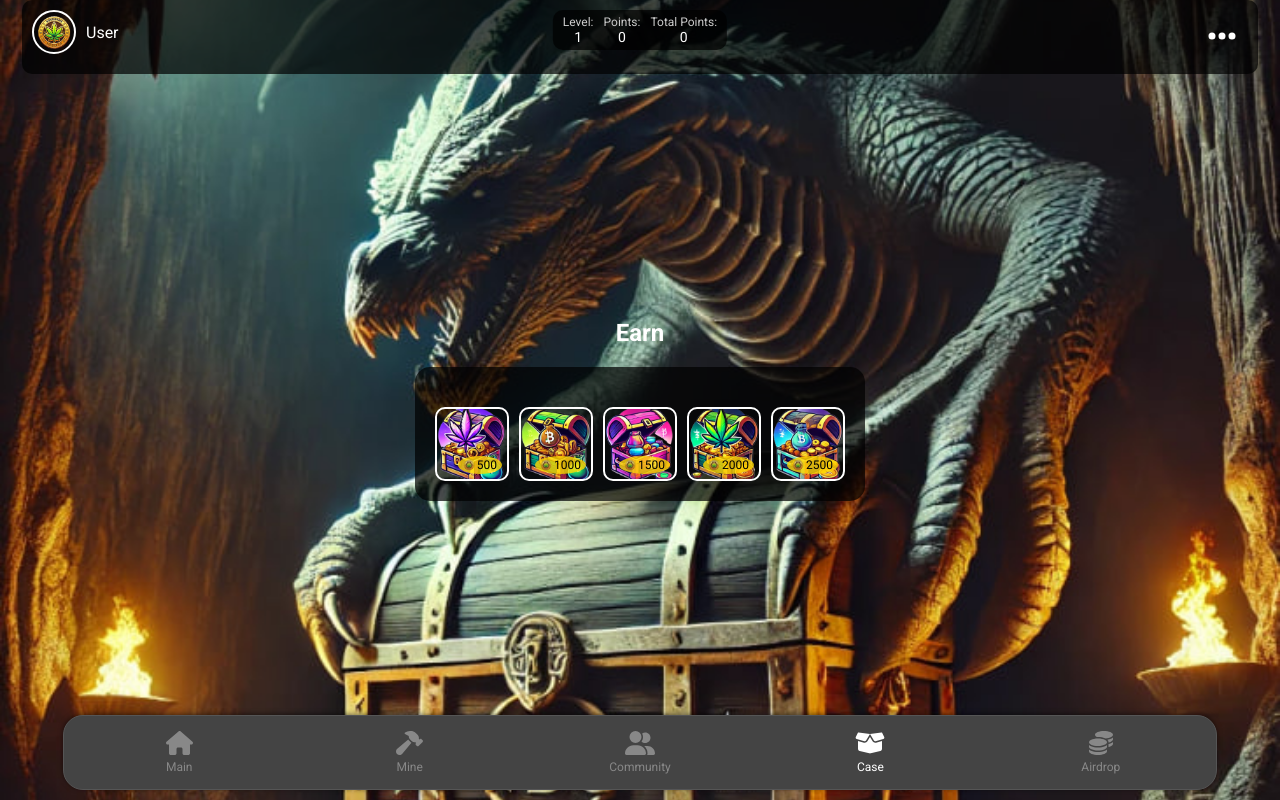
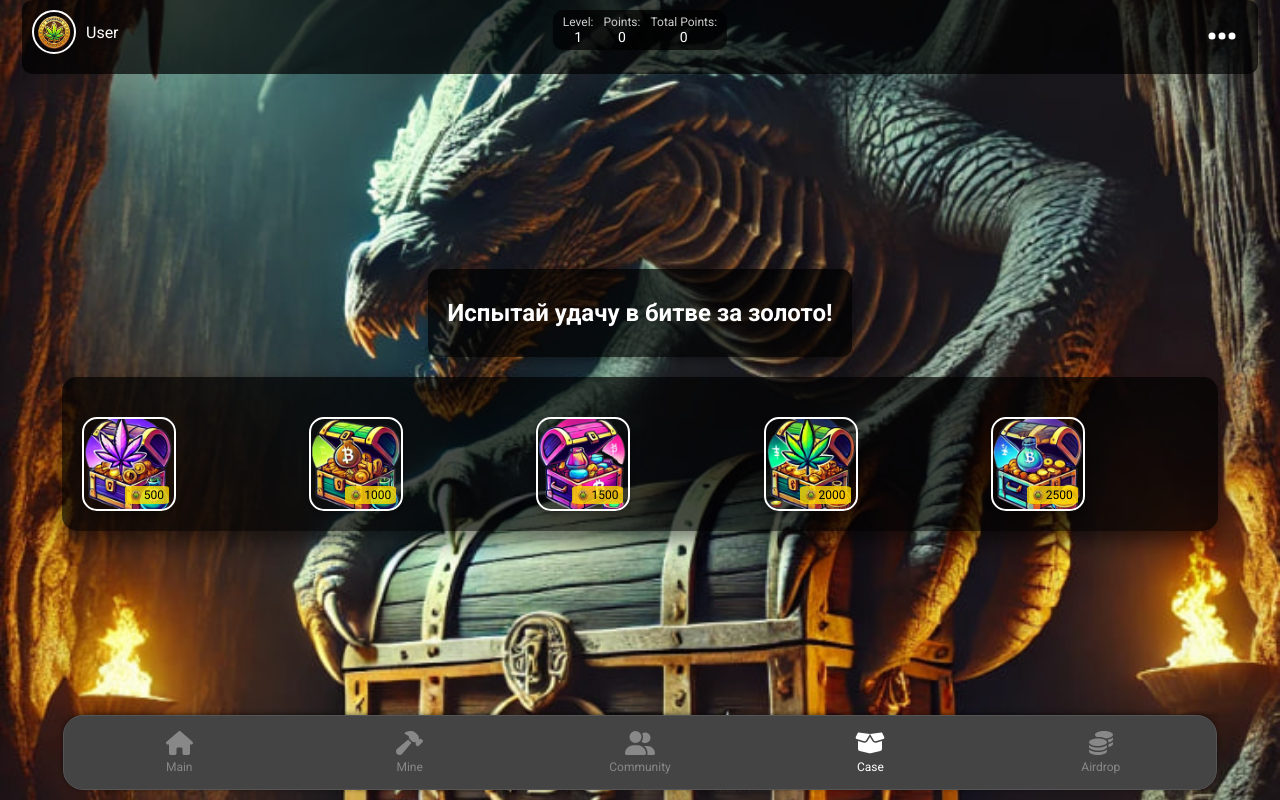
Before and after one commit to eztasterwp/list, a React (Create React App) app: page / in a window 1280 px wide. Both pictures are taken after a click on the element "Case". Built offline with nearby package versions, Linux system fonts and the light colour scheme.

Commit message:
Add files via upload

```diff
--- a/src/App.js
+++ b/src/App.js
@@ -1,4 +1,3 @@
-// App.js
 import React, { useEffect, useState } from 'react';
 import './App.css';
 import { FontAwesomeIcon } from '@fortawesome/react-fontawesome';
@@ -52,7 +51,7 @@ function App() {
     }
 
     const preventSwipe = (e) => {
-      if (e.touches.length >= 1 && (showBossBattle || (activeButton === 'exchange' && !e.target.closest('.buttons-container') && !e.target.closest('.monolog-button')))) {
+      if (e.touches.length >= 1 && (showBossBattle || (activeButton === 'exchange' && !e.target.closest('.buttons-container') && !e.target.closest('.monolog-button') && !e.target.closest('.close-button')))) {
         e.preventDefault();
       }
     };
--- a/src/Earn.css
+++ b/src/Earn.css
@@ -8,39 +8,51 @@
   width: 100vw;
   background: url('background_earn.jpg') no-repeat center center fixed;
   background-size: cover;
-  color: #fff;
+  color: white;
   text-align: center;
   padding: 20px;
   box-sizing: border-box;
+}
+
+.earn-header {
+  background-color: rgba(0, 0, 0, 0.7);
+  padding: 10px 20px;
+  border-radius: 10px;
+  box-shadow: 0 4px 8px rgba(0, 0, 0, 0.3);
 }
 
 .case-container-wrapper {
   background-color: rgba(0, 0, 0, 0.7);
   border-radius: 15px;
   padding: 20px;
+  box-shadow: 0 10px 20px rgba(0, 0, 0, 0.5);
+  width: 90%;
+  margin-top: 20px;
 }
 
 .case-container {
-  display: flex;
-  flex-wrap: wrap;
+  display: grid;
+  grid-template-columns: repeat(auto-fit, minmax(90px, 1fr));
+  gap: 20px;
   justify-content: center;
-  gap: 10px;
   margin-top: 20px;
 }
 
 .case {
-  width: 70px; /* Increased size for better visibility */
-  height: 70px; /* Increased size for better visibility */
+  width: 90px;
+  height: 90px;
   background-size: cover;
   background-position: center;
   border: 2px solid #fff;
-  border-radius: 10px;
+  border-radius: 15px;
   position: relative;
-  transition: transform 0.3s;
+  transition: transform 0.3s, box-shadow 0.3s;
+  box-shadow: 0 4px 8px rgba(0, 0, 0, 0.3);
 }
 
 .case:hover {
   transform: scale(1.1);
+  box-shadow: 0 6px 12px rgba(0, 0, 0, 0.5);
 }
 
 .case-cooldown {
@@ -54,51 +66,58 @@
   left: 0;
   width: 100%;
   height: 100%;
-  background: rgba(0, 0, 0, 0.8);
+  background: rgba(0, 0, 0, 0.85);
+  backdrop-filter: blur(10px);
   display: flex;
   align-items: center;
   justify-content: center;
   z-index: 1000;
+  color: white;
+  text-align: center;
+  padding: 20px;
+  box-sizing: border-box;
 }
 
 .case-details {
-  background: linear-gradient(135deg, #57290b, #294c52);
+  background: rgba(0, 0, 0, 0.6);
+  border-radius: 15px;
   padding: 20px;
-  border-radius: 10px;
   text-align: center;
   color: #fff;
-  box-shadow: 0 0 20px rgba(0, 0, 0, 0.5);
+  box-shadow: 0 10px 20px rgba(0, 0, 0, 0.5);
 }
 
 .case-details img {
-  width: 60px; /* Same size as the case on the page */
-  height: 60px; /* Same size as the case on the page */
-  border-radius: 50%;
+  width: 90px;
+  height: 90px;
+  border-radius: 15px;
   border: 2px solid #fff;
   padding: 5px;
   background: #000;
+  box-shadow: 0 4px 8px rgba(0, 0, 0, 0.3);
 }
 
 .case-details button {
   margin-top: 10px;
-  padding: 10px 20px;
-  background: linear-gradient(135deg, #ff7e5f, #feb47b);
+  padding: 12px 25px;
+  background: linear-gradient(135deg, #46009e, #feb47b);
   color: white;
-  border: none;
+  border: 2px solid #fff;
   font-size: 16px;
   border-radius: 25px;
   cursor: pointer;
   transition: background-color 0.3s, transform 0.3s;
-  box-shadow: 0 4px 6px rgba(0, 0, 0, 0.1);
+  box-shadow: 0 4px 8px rgba(0, 0, 0, 0.3);
 }
 
 .case-details button + button {
-  margin-left: 10px; /* Adding space between buttons */
+  margin-left: 10px; /* Добавлено пространство между кнопками */
 }
 
 .case-details button:hover {
   background: linear-gradient(135deg, #feb47b, #ff7e5f);
   transform: scale(1.05);
+  box-shadow: 0 6px 12px rgba(0, 0, 0, 0.5);
 }
 
 .battle-overlay {
@@ -107,7 +126,8 @@
   left: 0;
   width: 100%;
   height: 100%;
-  background: rgba(0, 0, 0, 0.8);
+  background: rgba(0, 0, 0, 0.6);
+  backdrop-filter: blur(5px);
   display: flex;
   align-items: center;
   justify-content: center;
@@ -120,8 +140,8 @@
 }
 
 .battle-kiza {
-  width: 150px; /* Increased size for better visibility */
-  height: 150px; /* Increased size for better visibility */
+  width: 150px;
+  height: 150px;
   margin-bottom: 20px;
   animation: pulse 2s infinite;
   border-radius: 50%;
@@ -142,11 +162,29 @@
 
 .battle-message {
   margin-bottom: 20px;
+  background: rgba(0, 0, 0, 0.6);
+  padding: 10px;
+  border-radius: 10px;
+  box-shadow: 0 5px 10px rgba(0, 0, 0, 0.3);
 }
 
 .click-counter {
   font-size: 24px;
   margin-top: 10px;
+  background: rgba(0, 0, 0, 0.6);
+  padding: 10px;
+  border-radius: 10px;
+  box-shadow: 0 5px 10px rgba(0, 0, 0, 0.3);
+}
+
+.close-button {
+  position: absolute;
+  top: 20px;
+  right: 20px;
+  font-size: 24px;
+  cursor: pointer;
+  color: white;
+  z-index: 1001; /* Ensure the close button is above everything else */
 }
 
 .cooldown-timer {
@@ -167,7 +205,7 @@
   background: rgba(255, 215, 0, 0.8);
   color: black;
   padding: 2px 5px;
-  border-radius: 50%;
+  border-radius: 12%;
   font-size: 12px;
   display: flex;
   align-items: center;
@@ -207,3 +245,21 @@
     transform: translateY(-20px);
   }
 }
+
+.coin-animation {
+  position: absolute;
+  font-size: 20px;
+  color: gold;
+  animation: coinFly 2s forwards;
+}
+
+@keyframes coinFly {
+  0% {
+    opacity: 1;
+    transform: translateY(0);
+  }
+  100% {
+    opacity: 0;
+    transform: translateY(-100px);
+  }
+}
--- a/src/Earn.js
+++ b/src/Earn.js
@@ -1,4 +1,3 @@
-// Earn.js
 import React, { useState, useEffect } from 'react';
 import './Earn.css';
 import chester from './images/chester.png';
@@ -7,6 +6,7 @@ import chester2 from './images/chester-2.png';
 import chester3 from './images/chester-3.png';
 import chester4 from './images/chester-4.png';
 import kiza from './images/kiza.png';
+import Notification from './Notification';
 
 const caseData = [
   { id: 1, name: 'Chester', image: chester, cost: 500 },
@@ -23,6 +23,8 @@ const Earn = ({ setShowBossBattle, points, setPoints, setTotalPoints }) => {
   const [battleTime, setBattleTime] = useState(60); // 60 seconds for battle
   const [messages, setMessages] = useState([]); // Состояние для сообщений
   const [caseCooldowns, setCaseCooldowns] = useState({}); // Состояние для отслеживания кулдаунов сундуков
+  const [coins, setCoins] = useState([]); // Состояние для анимации монет
+  const [notification, setNotification] = useState(null); // Состояние для уведомлений
 
   useEffect(() => {
     const interval = setInterval(() => {
@@ -114,11 +116,10 @@ const Earn = ({ setShowBossBattle, points, setPoints, setTotalPoints }) => {
     setShowBossBattle(false); // Разрешаем закрытие страницы
     if (won) {
       const earnedPoints = selectedCase.cost * 2;
-      alert(`You won the battle! You earned ${earnedPoints} points!`);
-      setPoints(points + earnedPoints);
-      setTotalPoints(totalPoints => totalPoints + earnedPoints);
+      setNotification(`You won the battle! You earned ${earnedPoints} points!`);
+      animateCoins(earnedPoints); // Анимация монет при победе
     } else {
-      alert('You lost the battle!');
+      setNotification('You lost the battle!');
     }
     setCaseCooldowns(prevCooldowns => {
       const updatedCooldowns = {
@@ -130,9 +131,32 @@ const Earn = ({ setShowBossBattle, points, setPoints, setTotalPoints }) => {
     setSelectedCase(null);
   };
 
+  const handleCloseBattle = () => {
+    endBattle(false);
+  };
+
+  const animateCoins = (earnedPoints) => {
+    const newCoins = [];
+    for (let i = 0; i < earnedPoints / 50; i++) {
+      newCoins.push({
+        id: Date.now() + i,
+        x: Math.random() * window.innerWidth,
+        y: Math.random() * window.innerHeight
+      });
+    }
+    setCoins(newCoins);
+    setTimeout(() => {
+      setCoins([]);
+      setPoints(points + earnedPoints);
+      setTotalPoints(totalPoints => totalPoints + earnedPoints);
+    }, 2000);
+  };
+
   return (
     <div className="earn-page">
-      <h2>Earn</h2>
+      <div className="earn-header">
+        <h2>Испытай удачу в битве за золото!</h2>
+      </div>
       <div className="case-container-wrapper">
         <div className="case-container">
           {caseData.map((caseItem) => (
@@ -168,6 +192,7 @@ const Earn = ({ setShowBossBattle, points, setPoints, setTotalPoints }) => {
       )}
       {showBattle && (
         <div className="battle-overlay">
+          <div className="close-button" onClick={handleCloseBattle}>&times;</div>
           <div className="messages-container">
             {messages.map(message => (
               <div
@@ -188,6 +213,18 @@ const Earn = ({ setShowBossBattle, points, setPoints, setTotalPoints }) => {
           </div>
         </div>
       )}
+      {coins.map(coin => (
+        <div
+          key={coin.id}
+          className="coin-animation"
+          style={{ top: `${coin.y}px`, left: `${coin.x}px` }}
+        >
+          💰
+        </div>
+      ))}
+      {notification && (
+        <Notification message={notification} onClose={() => setNotification(null)} />
+      )}
     </div>
   );
 };
```
Also changed, not shown: src/Notification.css (line endings or trailing spaces), src/Notification.js (line endings or trailing spaces).
